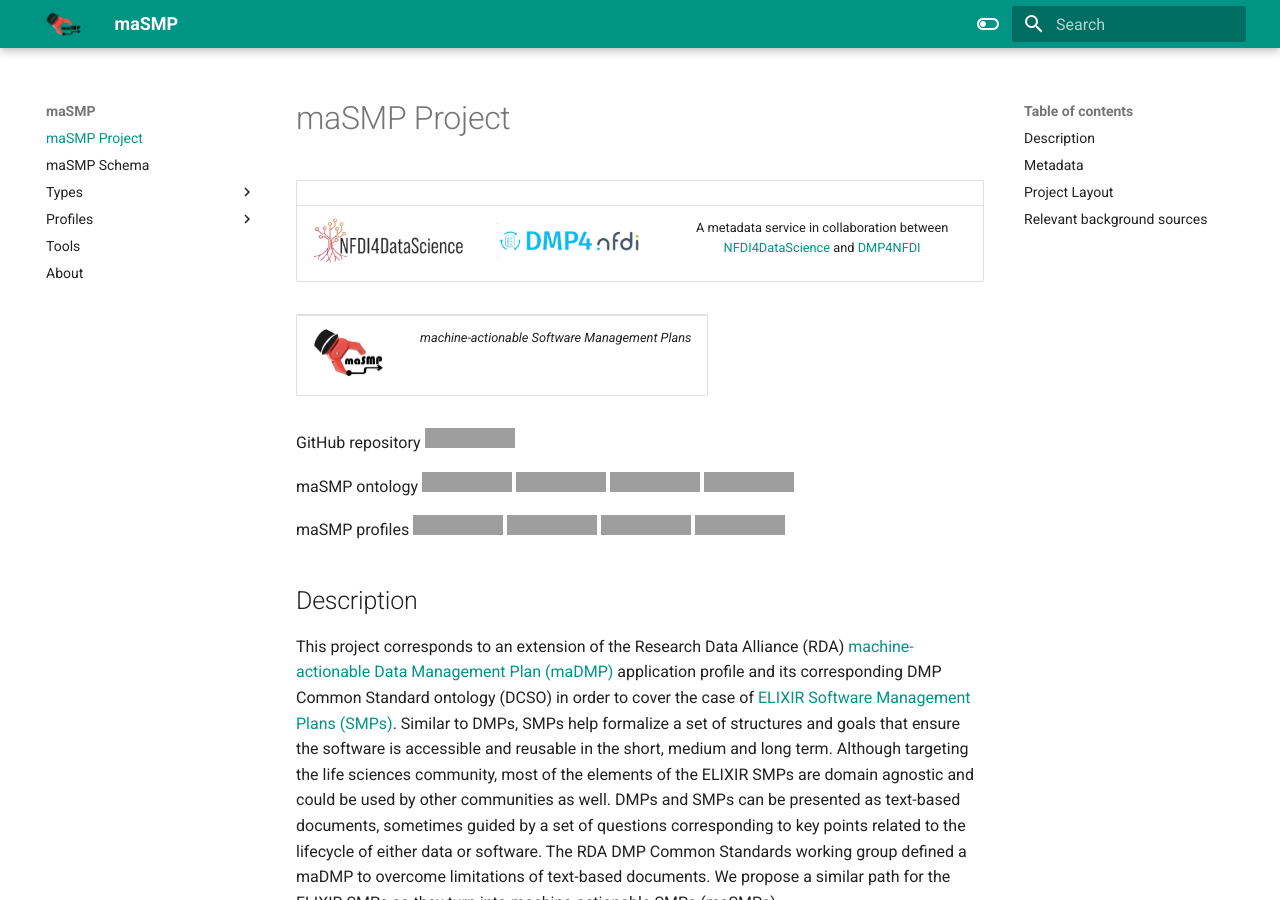
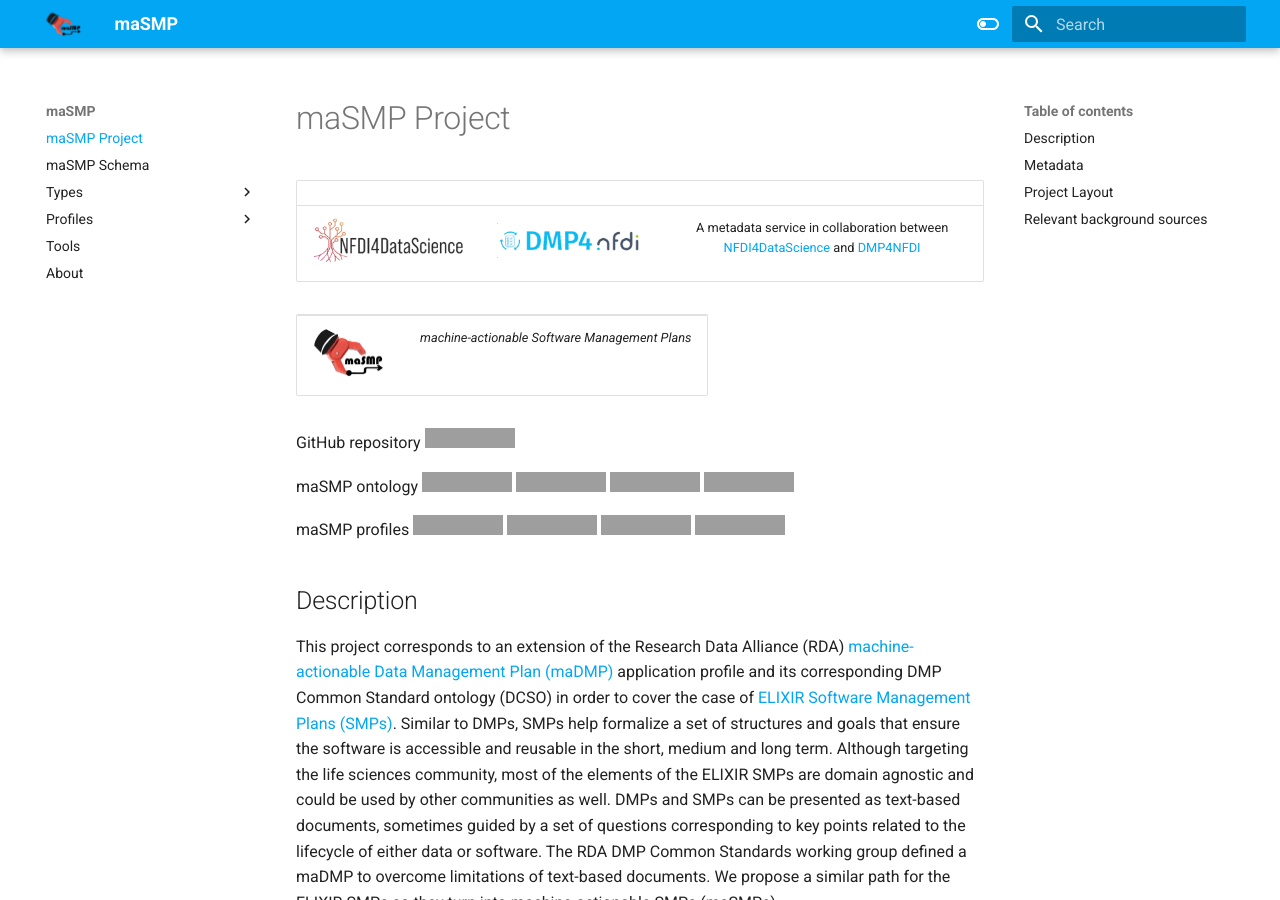
Before and after one commit to zbmed-semtec/maSMPs, an MkDocs documentation site: the page built from docs/index.md, in a window 1280 px wide and 900 px high. Built offline with MkDocs 1.6.1 and Material for MkDocs 9.7.7, drawn with Linux system fonts in a browser that asks for light colours; grey boxes are pictures that could not be loaded.

Commit message:
Update palette

```diff
--- a/mkdocs.yml
+++ b/mkdocs.yml
@@ -30,14 +30,14 @@ theme:
       toggle:
         icon: material/toggle-switch-off-outline
         name: Switch to dark mode
-      primary: teal
-      accent: purple
+      primary: light blue
+      accent: teal
     - scheme: slate
       toggle:
         icon: material/toggle-switch
         name: Switch to light mode
-      primary: teal
-      accent: lime
+      primary: light blue
+      accent: teal
 
 extra:
   social:
```
